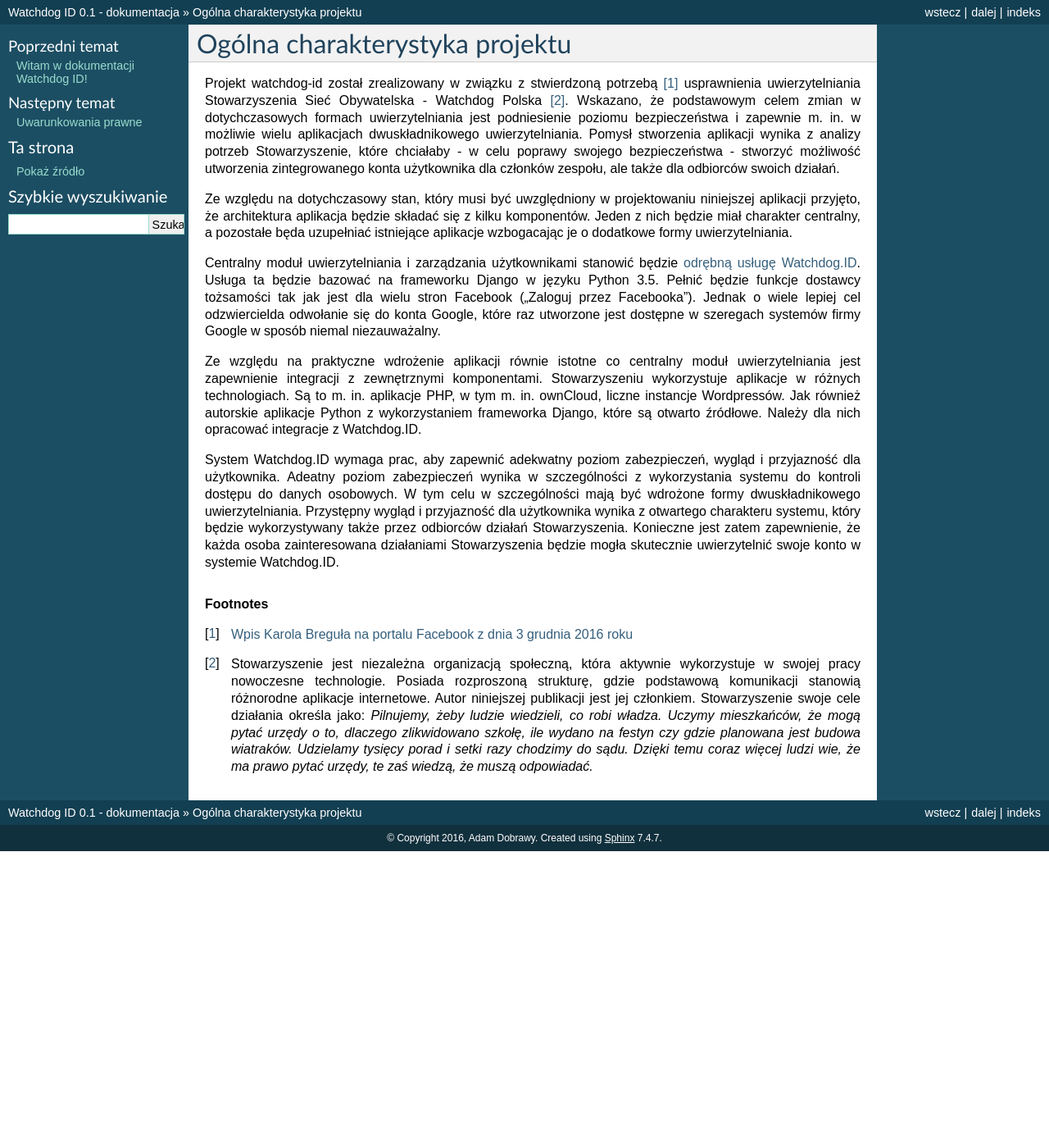
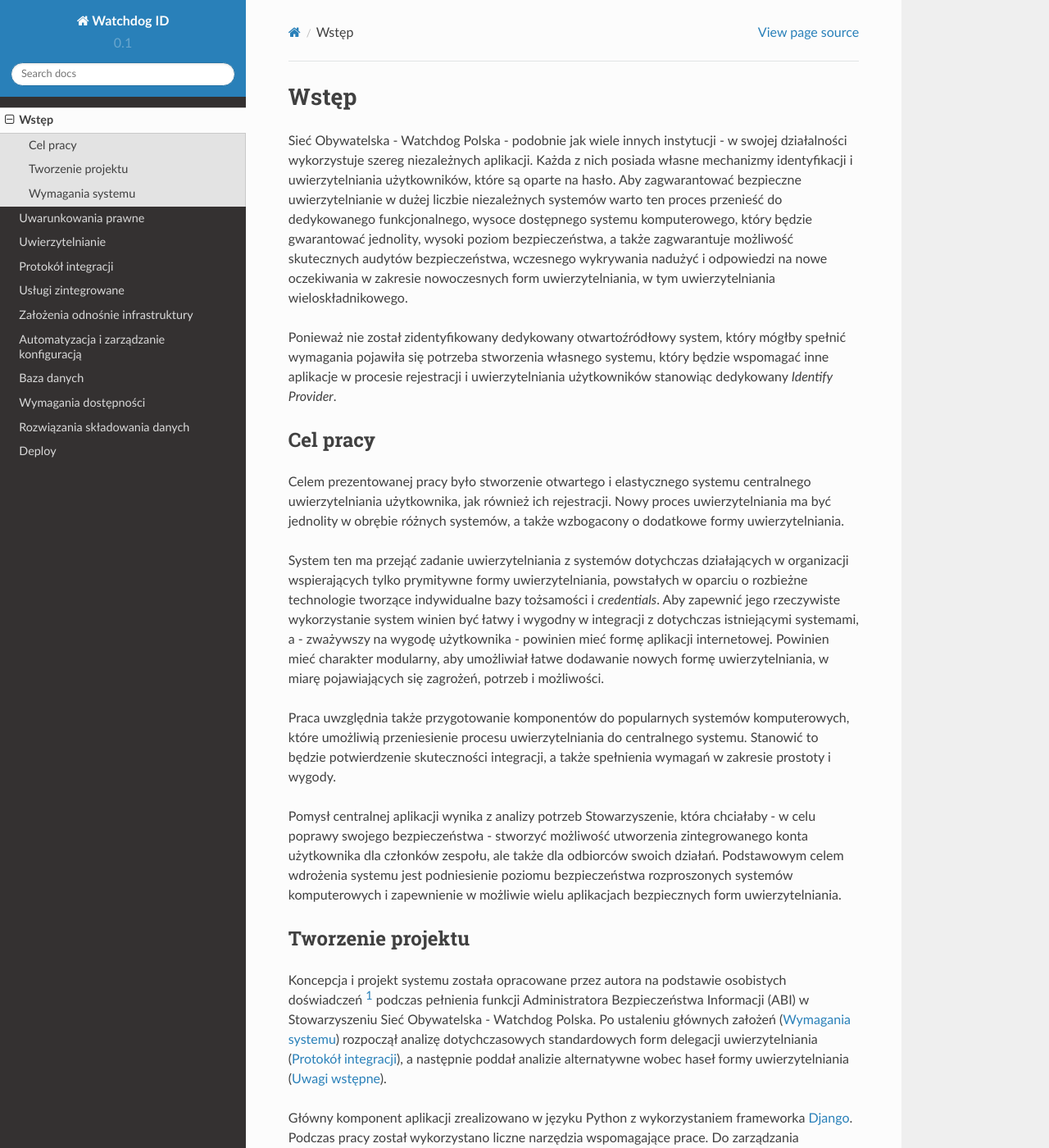
Before and after one commit to watchdogpolska/watchdog-id, a Sphinx documentation site: the page built from docs/readme.rst, in a window 1280 px wide and 1400 px high. Shown: the whole window at 82% size. Built offline with Sphinx 7.4.7 and the Read the Docs theme 2.0.0, drawn with Linux system fonts in a browser that asks for light colours; some of the changed text lies outside the part shown.

Commit message:
Update introduction, move section, update theme in docs

```diff
--- a/docs/conf.py
+++ b/docs/conf.py
@@ -96,7 +96,14 @@
 
 # The theme to use for HTML and HTML Help pages.  See the documentation for
 # a list of builtin themes.
-html_theme = 'default'
+try:
+    import sphinx_rtd_theme
+
+    html_theme = "sphinx_rtd_theme"
+
+    html_theme_path = [sphinx_rtd_theme.get_html_theme_path()]
+except ImportError:
+    html_theme = 'default'
 
 language = 'pl'
 
--- a/docs/readme.rst
+++ b/docs/readme.rst
@@ -1,21 +1,62 @@
 .. _readme:
 
+.. _introduction:
+
 *******************************
-Ogólna charakterystyka projektu
+Wstęp
 *******************************
 
-Projekt watchdog-id został zrealizowany w związku z stwierdzoną potrzebą [#f1]_ usprawnienia uwierzytelniania Stowarzyszenia Sieć Obywatelska - Watchdog Polska [#f2]_. Wskazano, że podstawowym celem zmian w dotychczasowych formach uwierzytelniania jest podniesienie poziomu bezpieczeństwa i zapewnie m. in. w możliwie wielu aplikacjach dwuskładnikowego uwierzytelniania. Pomysł stworzenia aplikacji wynika z analizy potrzeb Stowarzyszenie, które chciałaby - w celu poprawy swojego bezpieczeństwa - stworzyć możliwość utworzenia zintegrowanego konta użytkownika dla członków zespołu, ale także dla odbiorców swoich działań.
+Sieć Obywatelska - Watchdog Polska - podobnie jak wiele innych instytucji - w swojej działalności wykorzystuje szereg niezależnych aplikacji. Każda z nich posiada własne mechanizmy identyfikacji i uwierzytelniania użytkowników, które są oparte na hasło. Aby zagwarantować bezpieczne uwierzytelnianie w dużej liczbie niezależnych systemów warto ten proces przenieść do dedykowanego funkcjonalnego, wysoce dostępnego systemu komputerowego, który będzie gwarantować jednolity, wysoki poziom bezpieczeństwa, a także zagwarantuje możliwość skutecznych audytów bezpieczeństwa, wczesnego wykrywania nadużyć i odpowiedzi na nowe oczekiwania w zakresie nowoczesnych form uwierzytelniania, w tym uwierzytelniania wieloskładnikowego.
 
-Ze względu na dotychczasowy stan, który musi być uwzględniony w projektowaniu niniejszej aplikacji przyjęto, że  architektura aplikacja będzie składać się z kilku komponentów. Jeden z nich będzie miał charakter centralny, a pozostałe będa uzupełniać istniejące aplikacje wzbogacając je o dodatkowe formy uwierzytelniania.
+Ponieważ nie został zidentyfikowany dedykowany otwartoźródłowy system, który mógłby spełnić wymagania pojawiła się potrzeba stworzenia własnego systemu, który będzie wspomagać inne aplikacje w procesie rejestracji i uwierzytelniania użytkowników stanowiąc dedykowany *Identify Provider*.
 
-Centralny moduł uwierzytelniania i zarządzania użytkownikami stanowić będzie `odrębną usługę Watchdog.ID <https://github.com/watchdogpolska/watchdog-id>`_. Usługa ta będzie bazować na frameworku Django w języku Python 3.5. Pełnić będzie funkcje dostawcy tożsamości tak jak jest dla wielu stron Facebook ("Zaloguj przez Facebooka"). Jednak o wiele lepiej cel odzwiercielda odwołanie się do konta Google, które raz utworzone jest dostępne w szeregach systemów firmy Google w sposób niemal niezauważalny.
+.. Hasło to powinno być unikalne dla każdego systemu, a także mieć odpowiednią złożoność. Dodatkowo hasło w większości systemach powinno ulegać okresowej zmianie. Nie wszyscy posiadają zdolność zapamiętania złożonych haseł, co prowadzi do ponownego używania haseł w wielu miejscach lub stosowania haseł schematycznych z wykorzystaniem prostych transformacji, co stanowi zagrożenie dla tych systemów.
+.. _target:
+
+Cel pracy
+*********************************
+
+Celem prezentowanej pracy było stworzenie otwartego i elastycznego systemu centralnego uwierzytelniania użytkownika, jak również ich rejestracji. Nowy proces uwierzytelniania ma być jednolity w obrębie różnych systemów, a także wzbogacony o dodatkowe formy uwierzytelniania.
+
+System ten ma przejąć zadanie uwierzytelniania z systemów dotychczas działających w organizacji wspierających tylko prymitywne formy uwierzytelniania, powstałych w oparciu o rozbieżne technologie tworzące indywidualne bazy tożsamości i `credentials`. Aby zapewnić jego rzeczywiste wykorzystanie system winien być łatwy i wygodny w integracji z dotychczas istniejącymi systemami, a - zważywszy na wygodę użytkownika - powinien mieć formę aplikacji internetowej. Powinien mieć charakter modularny, aby umożliwiał łatwe dodawanie nowych formę uwierzytelniania, w miarę pojawiających się zagrożeń, potrzeb i możliwości.
+
+Praca uwzględnia także przygotowanie komponentów do popularnych systemów komputerowych, które umożliwią przeniesienie procesu uwierzytelniania do centralnego systemu. Stanowić to będzie potwierdzenie skuteczności integracji, a także spełnienia wymagań w zakresie prostoty i wygody.
+
+Pomysł centralnej aplikacji wynika z analizy potrzeb Stowarzyszenie, która chciałaby - w celu poprawy swojego bezpieczeństwa - stworzyć możliwość utworzenia zintegrowanego konta użytkownika dla członków zespołu, ale także dla odbiorców swoich działań. Podstawowym celem wdrożenia systemu jest podniesienie poziomu bezpieczeństwa rozproszonych systemów komputerowych i zapewnienie w możliwie wielu aplikacjach bezpiecznych form uwierzytelniania.
+
+.. _creating:
+
+Tworzenie projektu
+*********************************
+
+Koncepcja i projekt systemu została opracowane przez autora na podstawie osobistych doświadczeń [#f1]_ podczas pełnienia funkcji Administratora Bezpieczeństwa Informacji (ABI) w Stowarzyszeniu Sieć Obywatelska - Watchdog Polska. Po ustaleniu głównych założeń (:ref:`requirements`) rozpoczął analizę dotychczasowych standardowych form delegacji uwierzytelniania (:ref:`protocol`), a następnie poddał analizie alternatywne wobec haseł formy uwierzytelniania (:ref:`authentication_intro`).
+
+Główny komponent aplikacji zrealizowano w języku Python z wykorzystaniem frameworka `Django`_. Podczas pracy został wykorzystano liczne narzędzia wspomagające prace. Do zarządzania projektem wykorzystano `GitHub`_, który zapewniał także hosting dla wykorzystanego systemu kontroli wersji Git. Systemy te były z sobą zintegrowane. Z systemem kontroli wersji był zintegrowany także system ciągłej integracji `Travis CI`_. W przypadku środowiska testowego został wykorzystany hosting `Heroku`_, który zapewnił możliwość weryfikację współpracy komponentów w sieci Internet.
+
+.. _Django: https://djangoproject.com/
+
+.. _GitHub: https://www.github.com/
+
+.. _Travis CI: https://travis-ci.org/
+
+.. _Heroku: http://heroku.com/
+
+.. _requirements:
+
+Wymagania systemu
+*******************************
+
+System ma zostać zaprojektowany w taki sposób, aby możliwe było jego wykorzystanie przez inne. Jednak jego podstawowym odbiorcą jest Stowarzyszenie Sieć Obywatelska - Watchdog Polska. Jest ona niezależna organizacją społeczną, która aktywnie wykorzystuje w swojej pracy nowoczesne technologie. Posiada rozproszoną strukturę, gdzie podstawową komunikacji stanowią różnorodne aplikacje internetowe. Autor niniejszej publikacji jest jej członkiem. Stowarzyszenie swoje cele działania określa jako:
+> Pilnujemy, żeby ludzie wiedzieli, co robi władza. Uczymy mieszkańców, że mogą pytać urzędy o to, dlaczego zlikwidowano szkołę, ile wydano na festyn czy gdzie planowana jest budowa wiatraków. Udzielamy tysięcy porad i setki razy chodzimy do sądu. Dzięki temu coraz więcej ludzi wie, że ma prawo pytać urzędy, te zaś wiedzą, że muszą odpowiadać.
+
+Ze względu na dotychczasowy stan, który musi być uwzględniony w projektowaniu niniejszej aplikacji przyjęto, że  architektura aplikacja będzie składać się z kilku komponentów. Jeden z nich będzie miał charakter centralny, a pozostałe będą uzupełniać istniejące aplikacje wzbogacając je o dodatkowe formy uwierzytelniania.
+
+Centralny moduł uwierzytelniania i zarządzania użytkownikami stanowić będzie `odrębną usługę Watchdog.ID <https://github.com/watchdogpolska/watchdog-id>`_. Usługa ta będzie bazować na frameworku Django w języku Python 3.5. Pełnić będzie funkcje dostawcy tożsamości tak jak jest dla wielu stron Facebook ("Zaloguj przez Facebooka"). Jednak o wiele lepiej cel odzwierciedla odwołanie się do konta Google, które raz utworzone jest dostępne w szeregach systemów firmy Google w sposób niemal niezauważalny.
 
 Ze względu na praktyczne wdrożenie aplikacji równie istotne co centralny moduł uwierzytelniania jest zapewnienie integracji z zewnętrznymi komponentami. Stowarzyszeniu wykorzystuje aplikacje w różnych technologiach. Są to m. in. aplikacje PHP, w tym m. in. ownCloud, liczne instancje Wordpressów. Jak również autorskie aplikacje Python z wykorzystaniem frameworka Django, które są otwarto źródłowe. Należy dla nich opracować integracje z Watchdog.ID.
 
-System Watchdog.ID wymaga prac, aby zapewnić adekwatny poziom zabezpieczeń, wygląd i przyjazność dla użytkownika. Adeatny poziom zabezpieczeń wynika w szczególności z wykorzystania systemu do kontroli dostępu do danych osobowych. W tym celu w szczególności mają być wdrożone formy dwuskładnikowego uwierzytelniania. Przystępny wygląd i przyjazność dla użytkownika wynika z otwartego charakteru systemu, który będzie wykorzystywany także przez odbiorców działań Stowarzyszenia. Konieczne jest zatem zapewnienie, że każda osoba zainteresowana działaniami Stowarzyszenia będzie mogła skutecznie uwierzytelnić swoje konto w systemie Watchdog.ID.
+System Watchdog.ID wymaga prac, aby zapewnić adekwatny poziom zabezpieczeń, wygląd i przyjazność dla użytkownika. Adekwatny poziom zabezpieczeń wynika w szczególności z wykorzystania systemu do kontroli dostępu do danych osobowych. W tym celu w szczególności mają być wdrożone formy dwuskładnikowego uwierzytelniania. Przystępny wygląd i przyjazność dla użytkownika wynika z otwartego charakteru systemu, który będzie wykorzystywany także przez odbiorców działań Stowarzyszenia. Konieczne jest zatem zapewnienie, że każda osoba zainteresowana działaniami Stowarzyszenia będzie mogła skutecznie uwierzytelnić swoje konto w systemie Watchdog.ID. Szczegółowe wymagania w zakresie bezpieczeństwa w związku z ochroną danych osobowych zostały przeanalizowane w rozdziale :ref:`law`.
 
 .. rubric:: Footnotes
 
 .. [#f1] `Wpis Karola Breguła na portalu Facebook z dnia 3 grudnia 2016 roku <https://www.facebook.com/adam.dobrawy/posts/592261217627776>`_
-
-.. [#f2] Stowarzyszenie jest niezależna organizacją społeczną, która aktywnie wykorzystuje w swojej pracy nowoczesne technologie. Posiada rozproszoną strukturę, gdzie podstawową komunikacji stanowią różnorodne aplikacje internetowe. Autor niniejszej publikacji jest jej członkiem. Stowarzyszenie swoje cele działania określa jako: *Pilnujemy, żeby ludzie wiedzieli, co robi władza. Uczymy mieszkańców, że mogą pytać urzędy o to, dlaczego zlikwidowano szkołę, ile wydano na festyn czy gdzie planowana jest budowa wiatraków. Udzielamy tysięcy porad i setki razy chodzimy do sądu. Dzięki temu coraz więcej ludzi wie, że ma prawo pytać urzędy, te zaś wiedzą, że muszą odpowiadać.*
--- a/docs/authentication.rst
+++ b/docs/sections/authentication.rst
@@ -11,9 +11,9 @@
 Uwagi wstępne
 *************
 
-Na samym wstępinie niniejszych rozważań warto uporządkować terminologie odwołując się do literatury przedmiotu[*]_:
+Na samym wstępinie niniejszych rozważań warto uporządkować terminologie odwołując się do literatury przedmiotu [*]_ :
 
-> Usługi elektroniczne zakładające interakcję z użytkownikiem wymagają zwykle identyfikacji użytkownika i jego uwierzytelnienia. Zgodnie z terminologią, identyfikację rozumie się jako nadanie (przypisanie) identyfikatora do osoby oraz deklarację (stwierdzenie) tożsamości osoby poprzez przedstawienie indentyfikatora. Taki identyfikator jednoznacznie tą osobę identyfikuje i stanowi elektroniczną tożsamość użytkownika w tymże środowisku. Sama identyfikacja pozwala zatem na stwierdzenie „o kogo chodzi”, ale nie potwierdza, że użytkownik danej e-usługi jest faktycznie tą osobą, która została zadeklarowana i zidentyfikowana. Do tego potwierdzenia służy właśnie uwierzytelnienie, polegające na dostarczeniu dowodów, że użytkownik jest właśnie tą zidentyfikowaną osobą (nikt się nie podszywa). W szczególnych przypadkach identyfikacja i uwierzytelnienie może przebiegać jednocześnie (np. gdy nasz identyfikator jest tajny, stanowiąc jednocześnie „hasło”), ale zasadniczo są to dwa różne procesy. Z kolei pod pojęciem autoryzacji (często mylonej z uwierzytelnieniem i niepoprawnie nazywanej „autentykacją”) rozumie się proces nadania określonych uprawnień, z których następnie poprawnie zidentyfikowana i uwierzytelniona osoba będzie mogła korzystać.
+    Usługi elektroniczne zakładające interakcję z użytkownikiem wymagają zwykle identyfikacji użytkownika i jego uwierzytelnienia. Zgodnie z terminologią, identyfikację rozumie się jako nadanie (przypisanie) identyfikatora do osoby oraz deklarację (stwierdzenie) tożsamości osoby poprzez przedstawienie indentyfikatora. Taki identyfikator jednoznacznie tą osobę identyfikuje i stanowi elektroniczną tożsamość użytkownika w tymże środowisku. Sama identyfikacja pozwala zatem na stwierdzenie „o kogo chodzi”, ale nie potwierdza, że użytkownik danej e-usługi jest faktycznie tą osobą, która została zadeklarowana i zidentyfikowana. Do tego potwierdzenia służy właśnie uwierzytelnienie, polegające na dostarczeniu dowodów, że użytkownik jest właśnie tą zidentyfikowaną osobą (nikt się nie podszywa). W szczególnych przypadkach identyfikacja i uwierzytelnienie może przebiegać jednocześnie (np. gdy nasz identyfikator jest tajny, stanowiąc jednocześnie „hasło”), ale zasadniczo są to dwa różne procesy. Z kolei pod pojęciem autoryzacji (często mylonej z uwierzytelnieniem i niepoprawnie nazywanej „autentykacją”) rozumie się proces nadania określonych uprawnień, z których następnie poprawnie zidentyfikowana i uwierzytelniona osoba będzie mogła korzystać.
 
 Metody uwierzytelniania można podzielić na wykorzystujące:
 
```
Also changed, not shown: docs/index.rst (+5 -5 lines), docs/sections/deploy.rst (renamed from docs/deploy.rst), docs/sections/infrastructure.rst (renamed from docs/infrastructure.rst), docs/sections/integration.rst (renamed from docs/integration.rst), docs/sections/law.rst (renamed from docs/law.rst).
